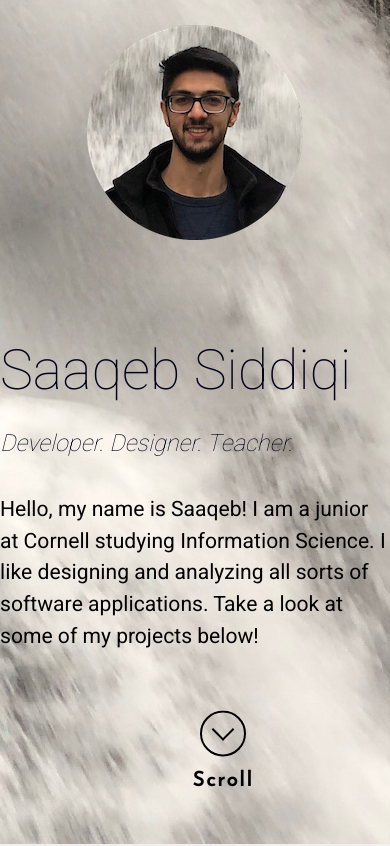
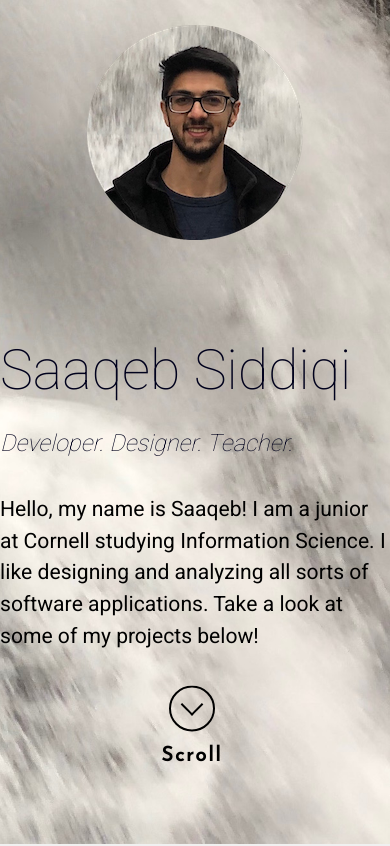
Before and after one commit to saaqebs/saaqebs.com, a React (Create React App) app: page / in a window 390 px wide. Shown: the top 846 px of the page. Built offline with nearby package versions, Linux system fonts and the light colour scheme.

Commit message:
repositioning the button to align in the center

```diff
--- a/src/pages/home/opening/styles/button.module.css
+++ b/src/pages/home/opening/styles/button.module.css
@@ -97,8 +97,8 @@
 
 
 @media screen and (max-width:600px) {
-	.button-position {
-	  right: 40%;
+	.button_position {
+		right: 43%;
 	  float: inherit;
 	  top: 4vh;
 	  z-index: 3;
```
